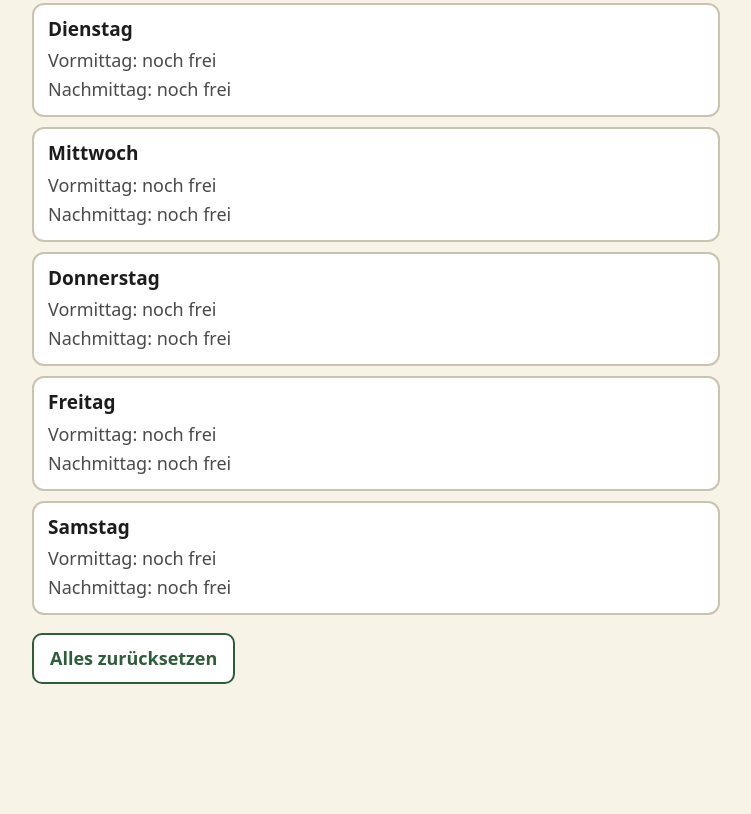
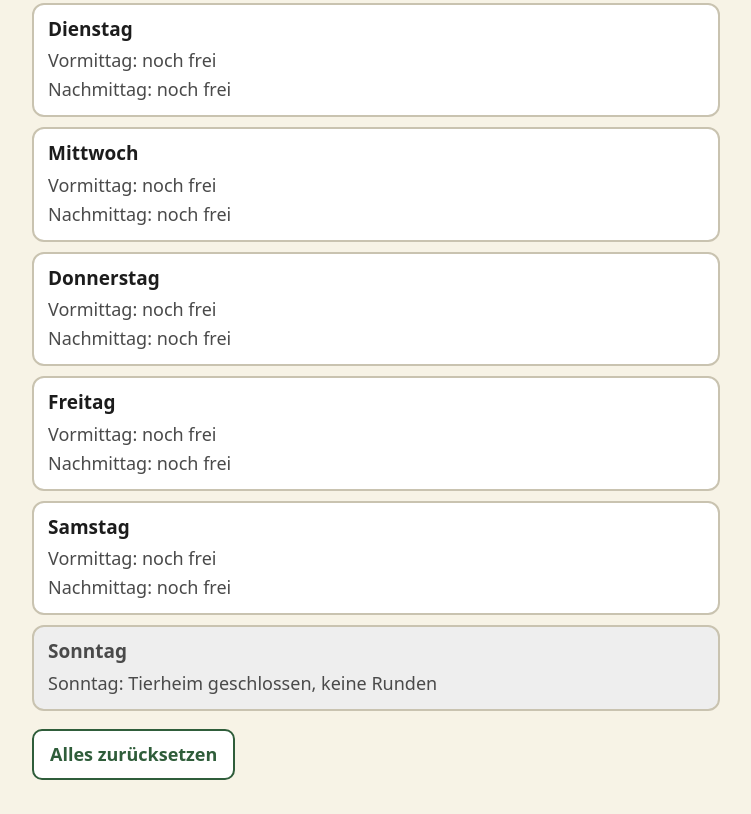
Before and after one commit to rabeakoenig/d6-muster-adresse, a plain HTML site: page app/index.html in a window 1280 px wide. Shown: the part 610-1424 px from the top of the page, without its empty margins (264-1015 px from the left). Before the commit the page ends 1328 px from the top, so only its background shows below. Drawn offline with Linux system fonts and the light colour scheme; no server answers.

Commit message:
Sonntag sichtbar gesperrt (K11 Ja, K1 bis K10 weiter Ja)

```diff
--- a/app/app.js
+++ b/app/app.js
@@ -58,6 +58,7 @@ function fuelleHunde() {
 }
 
 function pruefe(hund, tag, fenster, kuerzel, erfahrung) {
+  if (tag === "Sonntag") return "Sonntag: Tierheim geschlossen, keine Runden.";
   var gleichesFenster = runden.filter(function (r) { return r.tag === tag && r.fenster === fenster && r.hundId === hund.id; });
   if (gleichesFenster.length > 0) return hund.name + " hat in diesem Fenster schon eine Runde (ein Hund, ein Fenster).";
   var amTag = runden.filter(function (r) { return r.tag === tag && r.kuerzel === kuerzel; });
@@ -103,6 +104,15 @@ function zeichne() {
     });
     woche.appendChild(box);
   });
+  var sonntag = document.createElement("div");
+  sonntag.className = "tag gesperrt";
+  var hs = document.createElement("h3");
+  hs.textContent = "Sonntag";
+  sonntag.appendChild(hs);
+  var ps = document.createElement("p");
+  ps.textContent = "Sonntag: Tierheim geschlossen, keine Runden";
+  sonntag.appendChild(ps);
+  woche.appendChild(sonntag);
 }
 
 function zuruecksetzen() {
@@ -131,6 +141,13 @@ function fragen() {
 }
 
 fuelle("tag", TAGE, function (t) { return t; });
+(function () {
+  var o = document.createElement("option");
+  o.value = "sonntag";
+  o.textContent = "Sonntag (geschlossen)";
+  o.disabled = true;
+  document.getElementById("tag").appendChild(o);
+})();
 fuelle("fenster", FENSTER, function (f) { return f; });
 fuelle("kuerzel", KUERZEL, function (k) { return k; });
 fuelle("erfahrung", STUFEN, function (s) { return s; });
--- a/app/style.css
+++ b/app/style.css
@@ -25,3 +25,4 @@ button.sek { background: #fff; color: var(--gruen); }
 }
 .schalter { display: flex; align-items: center; gap: 8px; }
 .schalter input { width: 22px; height: 22px; }
+.tag.gesperrt { background: #eee; color: var(--grau); }
```
